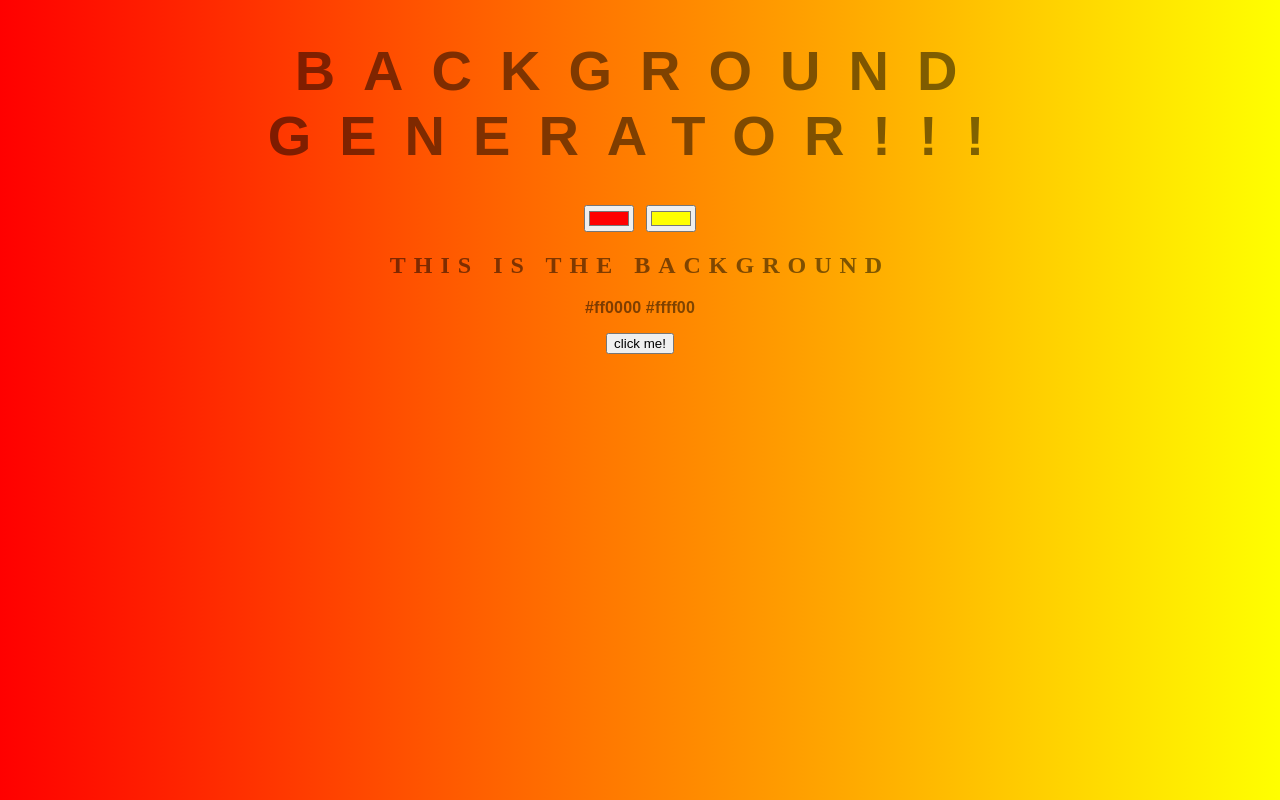
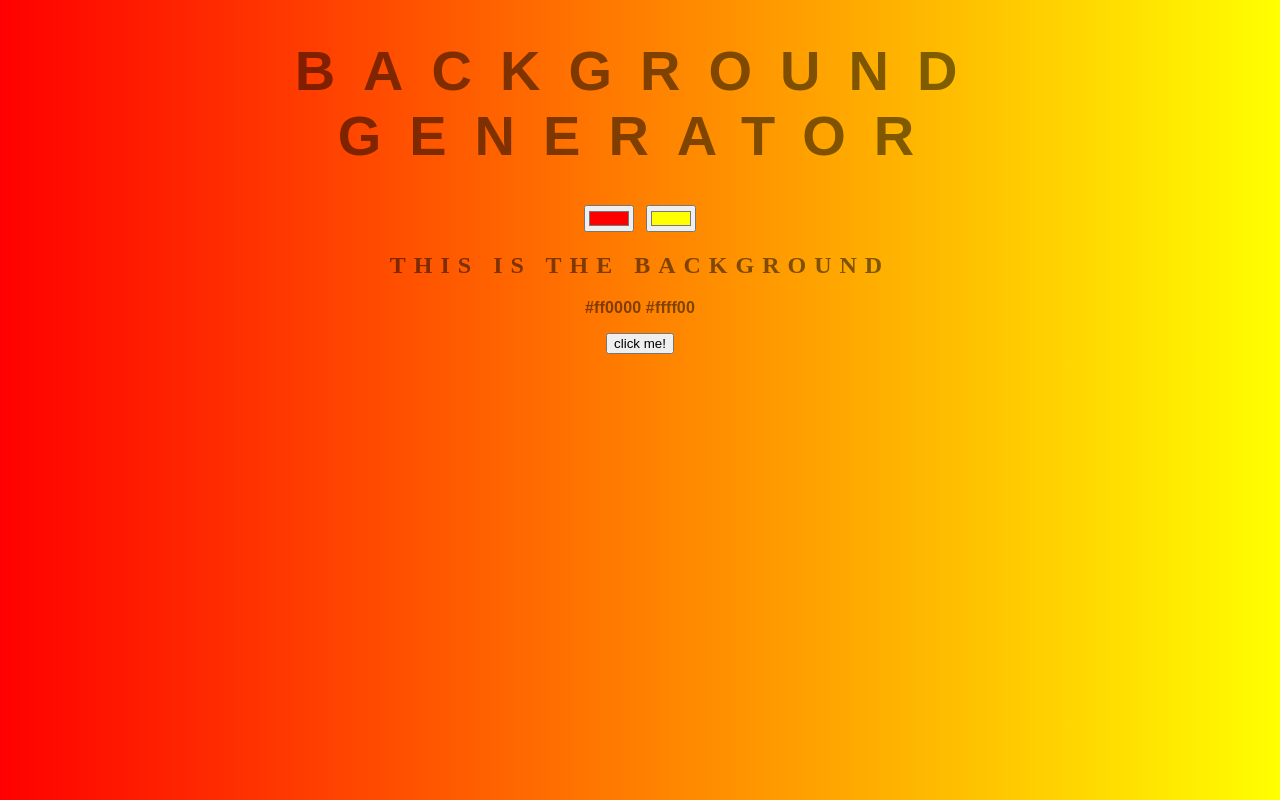
Before and after one commit to akshay-turkar/background-generator, a plain HTML site: page index.html in a window 1280 px wide. Drawn offline with Linux system fonts and the light colour scheme.

Commit message:
reverting back to old title

```diff
--- a/index.html
+++ b/index.html
@@ -5,7 +5,7 @@
 	<link rel="stylesheet" type="text/css" href="style.css">
 </head>
 <body id="gradient">
-	<h1>Background Generator!!!</h1>
+	<h1>Background Generator</h1>
 	<input class="col1" type="color" name="color1" value="#FF0000">
 	<input class="col2" type="color" name="color2" value="#FFFF00">
 	<h2>This is the background</h2>
```
